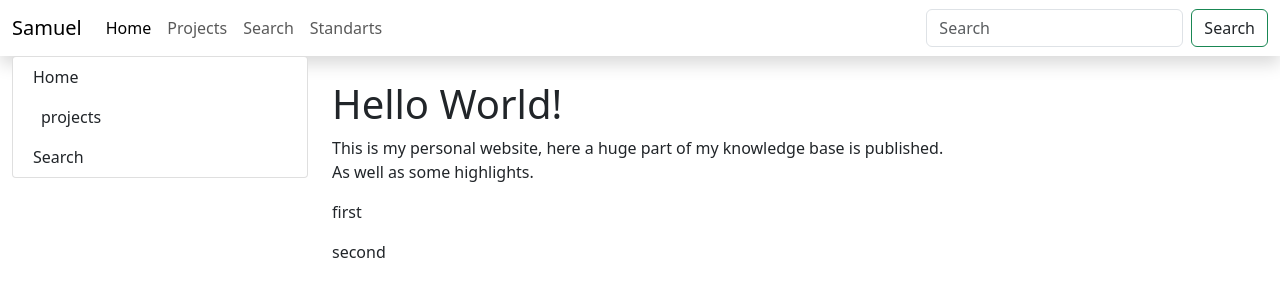
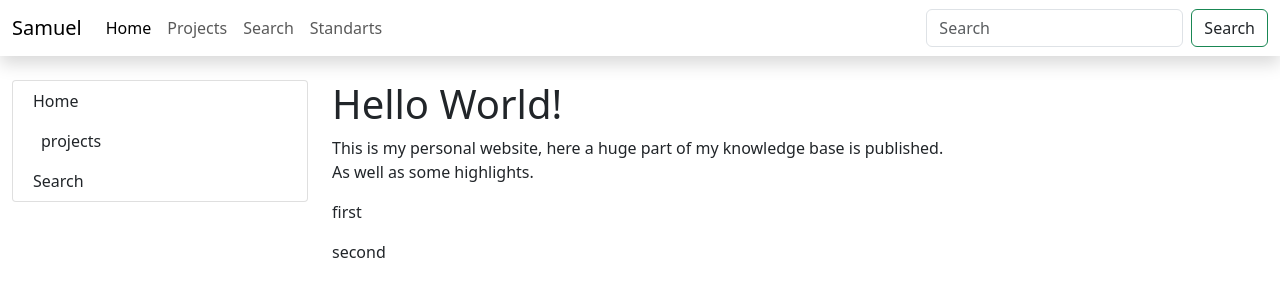
Before and after one commit to Soraxem/website-test, a Jekyll site: the page built from index.md, in a window 1280 px wide. Shown: the top 300 px of the page. Built offline with Jekyll 4.4.1, drawn with Linux system fonts in a browser that asks for light colours.

Commit message:
Update default.html

```diff
--- a/_layouts/default.html
+++ b/_layouts/default.html
@@ -17,7 +17,7 @@
   <div class="container-fluid">
     <div class="row">
       <div class="col-md-2 col-lg-3 d-none d-md-block d-lg-none"></div>
-      <div class="col-md-2 col-lg-3 d-none d-lg-block d-print-none">
+      <div class="col-md-2 col-lg-3 d-none d-lg-block d-print-none mt-2 mt-md-4">
         {% assign paths = site.html_pages -%}
         {% include navigation.html paths=paths level="" %}
       </div>
```
